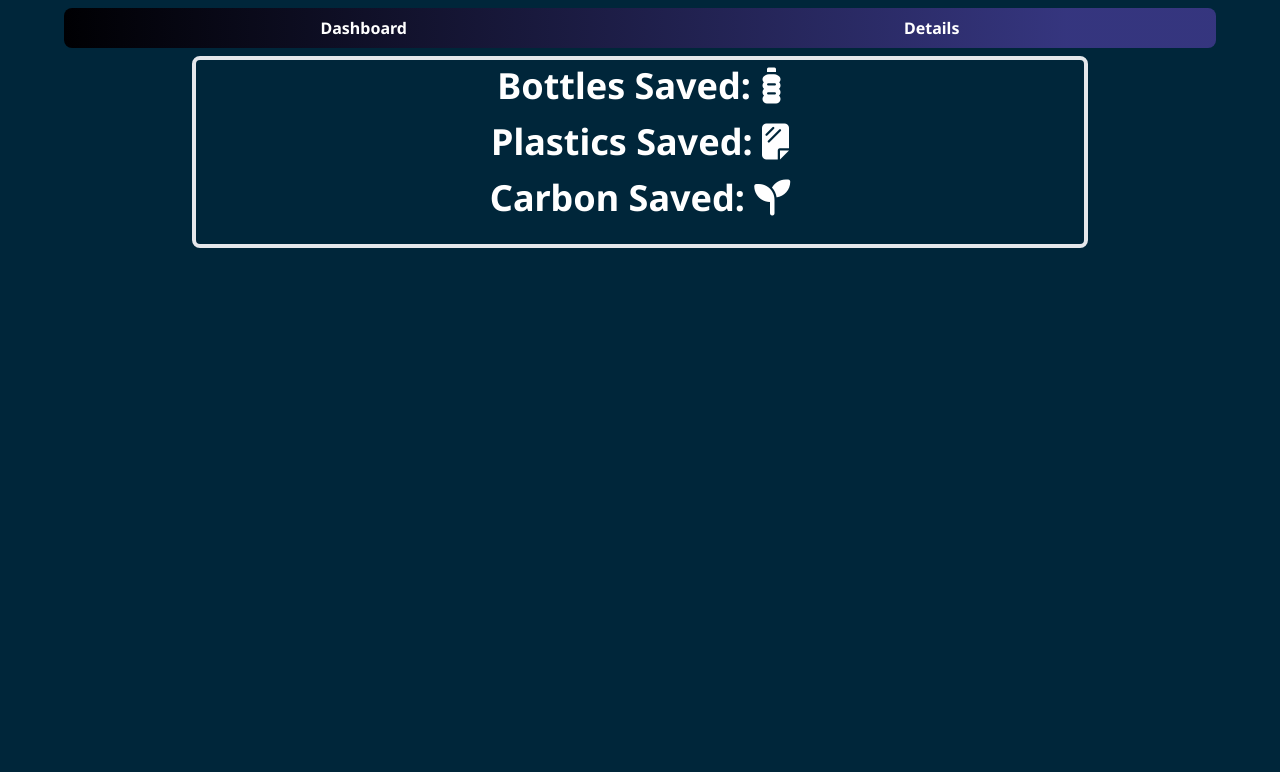
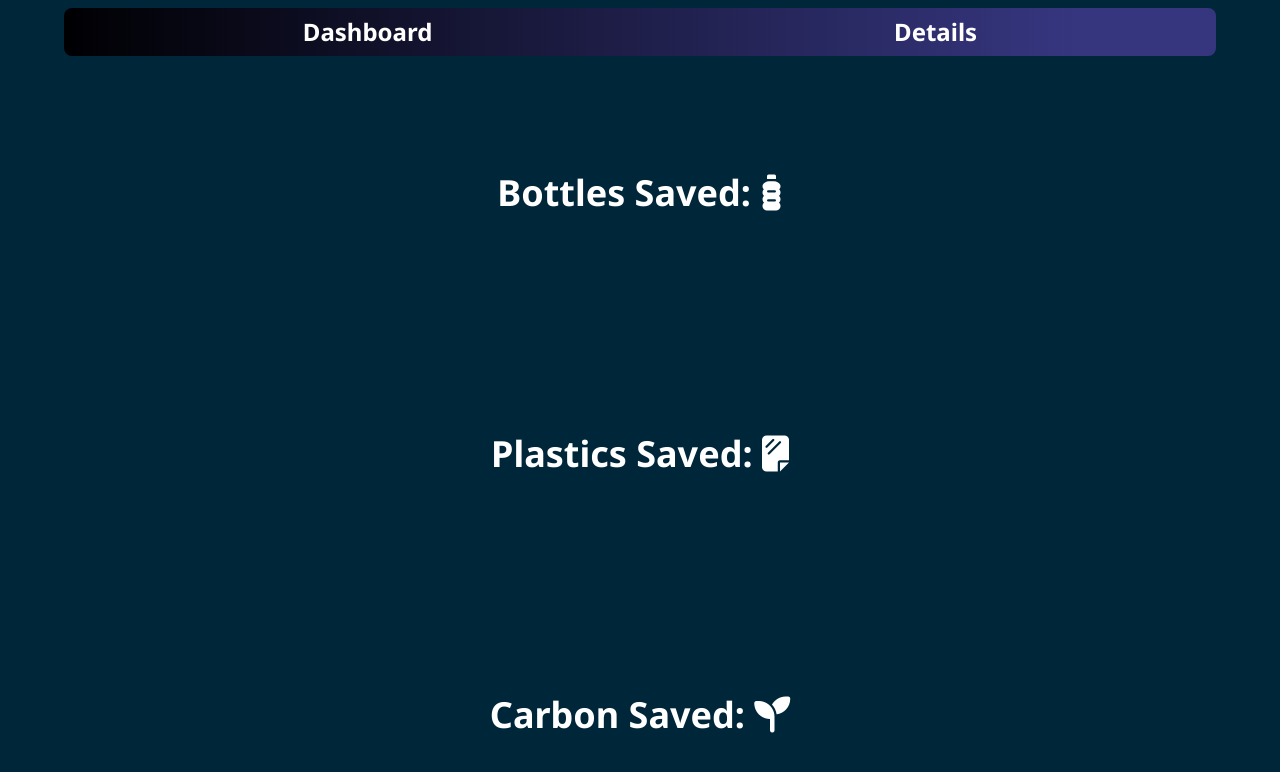
Before and after one commit to facundh23/AguaKm0Two, a Vue app: page /shared in a window 1280 px wide. Shown: the top 772 px of the page. Built offline with nearby package versions, Linux system fonts and the light colour scheme; no server answers; what tailwindcss-animated, vue-sweetalert2 would draw is missing.

Commit message:
Navbar styles finished

```diff
--- a/src/App.vue
+++ b/src/App.vue
@@ -2,9 +2,9 @@
 </script>
 
 <template>
-        <nav class="text-white p-2 navbar w-[90%]  flex justify-around mx-auto rounded-lg mt-2">
-            <router-link class="font-bold" to="/">Dashboard</router-link>
-            <router-link class="font-bold"  to="/details">Details</router-link>
+        <nav class="text-white  md:text-2xl p-2 navbar w-[90%] flex justify-around mx-auto rounded-lg mt-2">
+            <router-link class="font-bold hover:cursor-pointer hover:text-gray-400 transition-all duration-700" to="/">Dashboard</router-link>
+            <router-link class="font-bold hover:cursor-pointer hover:text-gray-400 transition-all duration-700"  to="/details">Details</router-link>
         </nav>
         <router-view />
 </template>
--- a/src/components/Dashboard/DashBoardComponent.vue
+++ b/src/components/Dashboard/DashBoardComponent.vue
@@ -1,5 +1,5 @@
 <template>
-    <div class="w-[80%] flex flex-col items-center justify-start p-2 mx-auto gap-2 ">
+    <div class="w-[100%] md:w-[90%] flex flex-col items-center justify-start md:mt-10 md:h-screen p-2 mx-auto gap-2 ">
         <h1 class="font-bold text-white mb-3 text-3xl italic text-center">Refill Impact Dashboard</h1>
         <p class="text-white font-bold text-center mb-2 w-[80%]">This application that allows users to input a number of water refills and calculates the environmental impact in terms of plastic bottles saved, kilograms of plastic saved, and kilograms of carbon dioxide saved</p>
         <FormValue />
--- a/src/components/ui/SharedLinks/SharedLink.vue
+++ b/src/components/ui/SharedLinks/SharedLink.vue
@@ -1,9 +1,9 @@
 <template>
 
-    <div class="flex flex-col w-[70%] md:h-[70%] items-center justify-around py-4 border-4 rounded-lg mx-auto mt-2 gap-4 " >
-      <p class="font-bold text-xl md:text-4xl text-white animate-bounce animate-once animate-duration-100 animate-delay-100 animate-ease-in animate-normal animate-fill-forwards">Bottles Saved: {{ bottlesSaved }} <i class="fa-solid fa-bottle-water"></i></p>
-      <p class="font-bold text-xl md:text-4xl text-white animate-bounce animate-once animate-duration-100 animate-delay-100 animate-ease-in animate-normal animate-fill-forwards">Plastics Saved: {{ plasticsSaved }} <i class="fa-solid fa-sheet-plastic"></i></p>
-      <p class="font-bold text-xl md:text-4xl text-white animate-bounce animate-once animate-duration-100 animate-delay-100 animate-ease-in animate-normal animate-fill-forwards">Carbon Saved: {{ carbonSaved }}  <i class="fa-solid fa-seedling"></i> </p>
+    <div class="flex flex-col h-screen justify-around w-[70%]  items-center py-4 rounded-lg mx-auto mt-2 gap-4 " >
+      <p class="font-bold text-4xl  text-white animate-bounce animate-once animate-duration-100 animate-delay-100 animate-ease-in animate-normal animate-fill-forwards">Bottles Saved: {{ bottlesSaved }} <i class="fa-solid fa-bottle-water"></i></p>
+      <p class="font-bold text-4xl  text-white animate-bounce animate-once animate-duration-100 animate-delay-100 animate-ease-in animate-normal animate-fill-forwards">Plastics Saved: {{ plasticsSaved }} <i class="fa-solid fa-sheet-plastic"></i></p>
+      <p class="font-bold text-4xl  text-white animate-bounce animate-once animate-duration-100 animate-delay-100 animate-ease-in animate-normal animate-fill-forwards">Carbon Saved: {{ carbonSaved }}  <i class="fa-solid fa-seedling"></i> </p>
   </div>
   </template>
 
--- a/src/views/Dashboard.vue
+++ b/src/views/Dashboard.vue
@@ -1,8 +1,6 @@
 
 <template>
-    <div class="flex items-center box-color">
         <DashBoardComponent />
-    </div>
 </template>
 
 <script>
```
